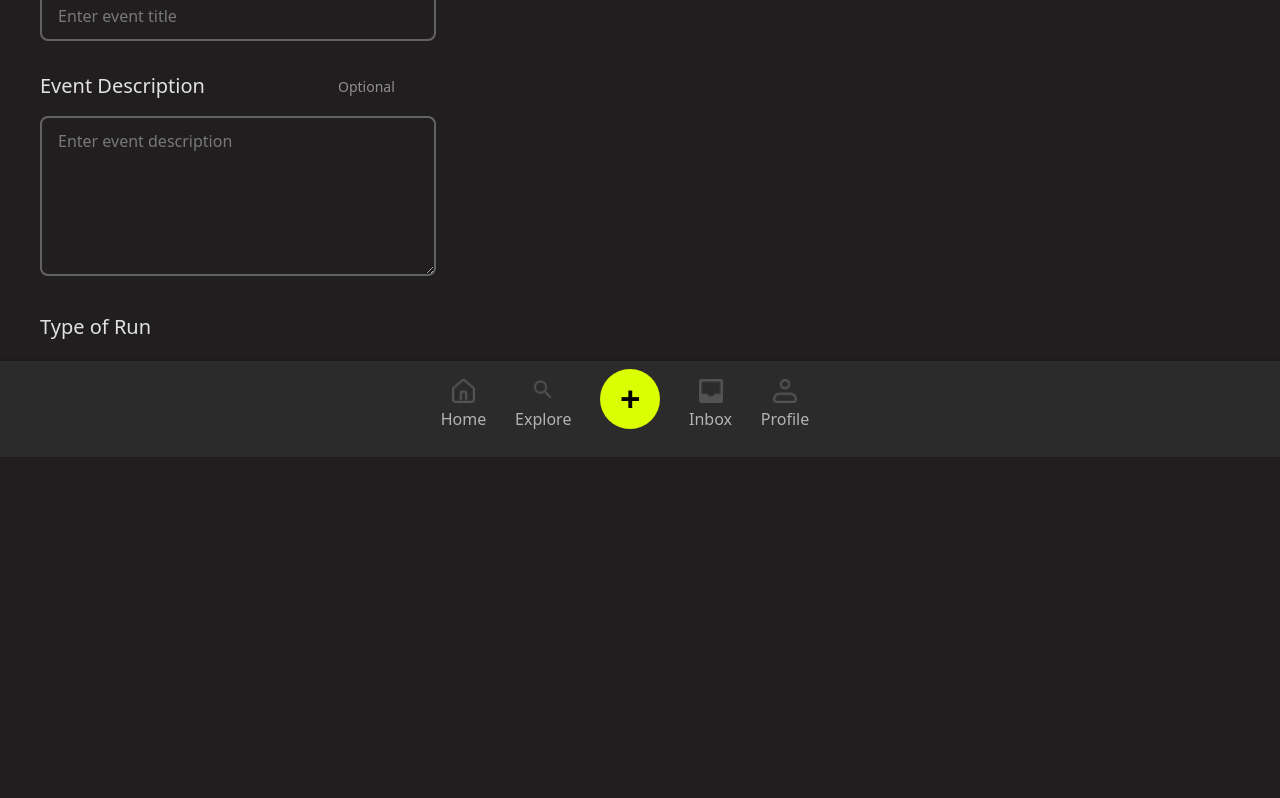
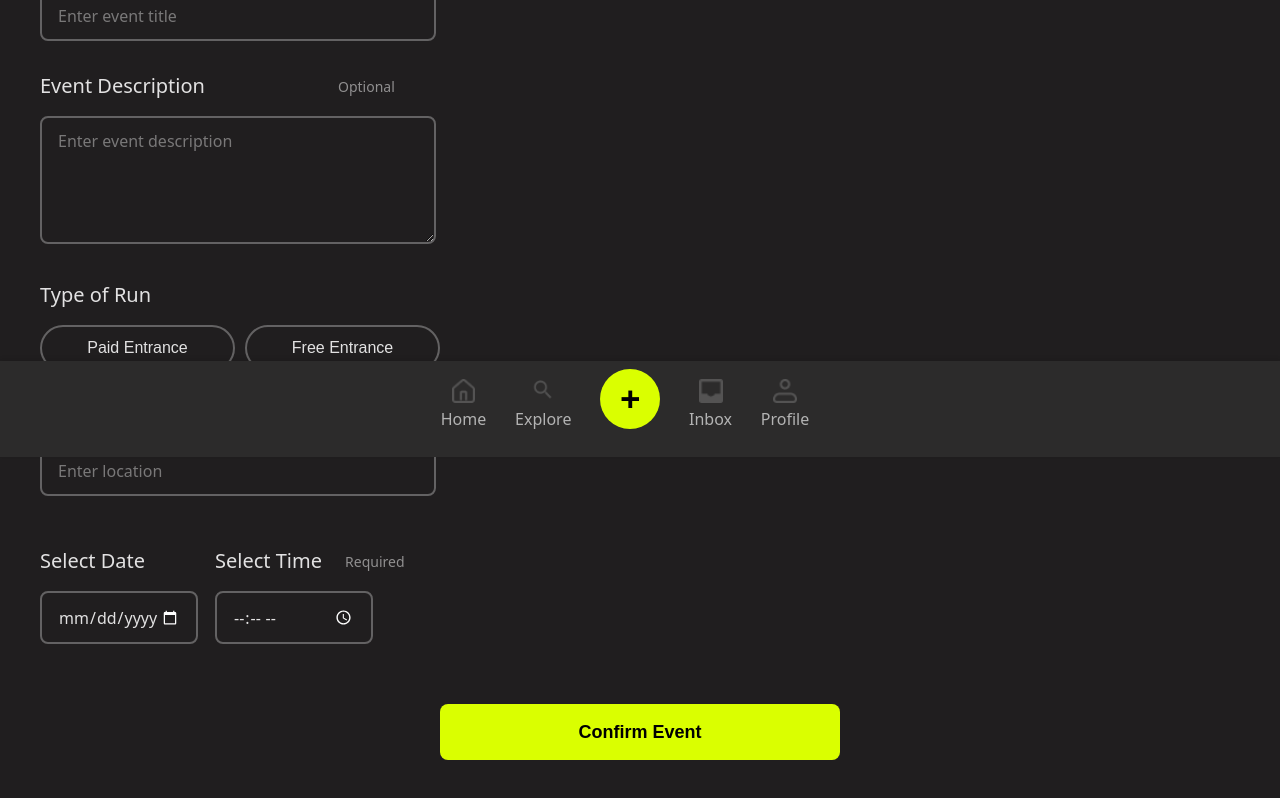
Before and after one commit to RichardHoleva/WebApp2025, a React (Vite) app in the folder Runder/: page /create-general in a window 1280 px wide. Shown: the part 348-1146 px from the top of the page. Before the commit the page ends 800 px from the top, so only its background shows below. Built offline with nearby package versions, Linux system fonts and the light colour scheme; no server answers; sample sign-in values are in the browser's storage.

Commit message:
Refactor Entrance component and styles; update CreateGeneral page layout and functionality

```diff
--- a/Runder/src/components/Entrance.jsx
+++ b/Runder/src/components/Entrance.jsx
@@ -14,7 +14,6 @@ const Entrance = () => {
 
   return (
     <div className="entrance-container">
-      <h2>Select Entrance Type</h2>
       <div className="button-group">
         <button
           className={`entrance-btn ${entranceType === 'paid' ? 'active' : ''}`}
--- a/Runder/src/index.css
+++ b/Runder/src/index.css
@@ -19,11 +19,12 @@
 
 body {
   margin: 0;
-  align-items: center;      /* vertical center */
-  justify-content: center;  /* horizontal center */
+
   min-width: 320px;
   min-height: 100vh;
+  height: auto;
   background-color: var(--background-color);
+  overflow-y: auto;
 }
 
 h1 {
@@ -32,14 +33,13 @@ h1 {
 }
 
 button {
-  border-radius: 20px;
+  border-radius: 32px;
   padding: 0.6em 1.2em;
   font-size: 1em;
   font-weight: 500;
-  font-family: inherit;
   background-color: #DAFF00;
-  cursor: pointer;
   color: #201E1F;
+  border: none;
 }
 button:hover {
   border-color:none;
--- a/Runder/src/pages/Create-General.jsx
+++ b/Runder/src/pages/Create-General.jsx
@@ -1,4 +1,5 @@
 import React, { useState } from "react";
+import { useNavigate } from 'react-router-dom';
 import NavBar from '../components/NavBar.jsx';
 import ProgressBar from "../components/ProgressBar.jsx";
 import "../styles/generalinfo.css";
@@ -7,18 +8,27 @@ import InputField from "../components/inputField.jsx";
 import Entrance from "../components/Entrance.jsx";
 
 export default function CreateGeneral() {
+  const navigate = useNavigate();
   const [typeOfRun, setTypeOfRun] = useState("free");
 
+  const handleClose = () => {
+    navigate('/dashboard');
+  };
+
+  const handleConfirm = () => {
+    // Add your event creation logic here
+    console.log('Event confirmed');
+    navigate('/dashboard'); // or wherever you want to navigate after confirmation
+  };
+
   return (
-    <>
+    <div className="create-general-page">
       <NavBar />
       <ProgressBar />
-
       <div className="create-general-container">
         <div className="header">
           <h2>General Information</h2>
-          <button className="close-btn">×</button>
-
+          <button className="close-btn" onClick={handleClose}>×</button>
         </div>
         <AddImage />
         <div className="section-header">
@@ -26,9 +36,8 @@ export default function CreateGeneral() {
           <span className="required-badge">Required</span>
         </div>
         <InputField
-        placeholder="Enter event title"
-        multiline={false}
-        rows={3}/>
+          placeholder="Enter event title"
+        />
         <div className="section-header-description">
           <h3 className="section-title">Event Description</h3>
           <span className="required-badge">Optional</span>
@@ -36,14 +45,50 @@ export default function CreateGeneral() {
         <InputField
           placeholder="Enter event description"
           multiline={true}
-          rows={6}
+          rows={4}
         />
         <div className="section-header-description">
           <h3 className="section-title">Type of Run</h3>
         </div>
-
-
+          <Entrance/>
+         <div className="section-header">
+          <h3 className="section-title">Location</h3>
+          <span className="required-badge">Required</span>
+        </div>
+        <InputField
+          placeholder="Enter location"
+          multiline={false}
+          rows={3}
+        />
+        <div className="date-time-container">
+          <div className="date-time-field">
+            <div className="section-header">
+              <h3 className="section-title">Select Date</h3>
+              <span className="required-badge">Required</span>
+            </div>
+            <InputField
+              placeholder="Choose date"
+              multiline={false}
+              rows={3}
+              type="date"
+            />
+          </div>
+          <div className="date-time-field">
+            <div className="section-header">
+              <h3 className="section-title">Select Time</h3>
+            </div>
+            <InputField
+              placeholder="Choose time"
+              multiline={false}
+              rows={3}
+              type="time"
+            />
+          </div>
+        </div>
+        <button className="confirm-btn" onClick={handleConfirm}>
+          Confirm Event
+        </button>
       </div>
-    </>
+    </div>
   );
 }
--- a/Runder/src/pages/Dashboard.jsx
+++ b/Runder/src/pages/Dashboard.jsx
@@ -44,14 +44,6 @@ export default function Dashboard() {
                 onJoinEvent={() => console.log("Joined Urban Steps Challenge")}
               />
 
-              <EventCard
-                title="Urban Steps Challenge"
-                location="Aarhus City Hall Square"
-                date={{ month: "NOV", day: "12" }}
-                imageUrl={runnerImage}
-                onJoinEvent={() => console.log("Joined Urban Steps Challenge")}
-              />
-
 
 
             </div>
--- a/Runder/src/styles/dashboard.css
+++ b/Runder/src/styles/dashboard.css
@@ -4,8 +4,8 @@
 
 }
 .dashboard {
-  padding: 20px;
   min-height: 100vh;
+  padding: 1rem 1rem 1rem;
 }
 
 .dashboard-container {
--- a/Runder/src/styles/entrance.css
+++ b/Runder/src/styles/entrance.css
@@ -1,7 +1,7 @@
 .entrance-container {
   max-width: 400px;
-  margin: 20px auto;
-  padding: 20px;
+  margin: 0;
+  padding: 0;
 }
 
 .entrance-container h2 {
@@ -19,21 +19,23 @@
   flex: 1;
   padding: 12px 20px;
   font-size: 16px;
-  border: 2px solid #007bff;
-  background-color: white;
-  color: #007bff;
-  border-radius: 5px;
+  border: 2px solid rgba(255, 255, 255, 0.3);
+  background-color: transparent;
+  color: rgba(255, 255, 255, 0.87);
+  border-radius: 32px;
   cursor: pointer;
   transition: all 0.3s ease;
 }
 
 .entrance-btn:hover {
-  background-color: #f0f8ff;
+  border-color: #DAFF00;
+  background-color: rgba(218, 255, 0, 0.1);
 }
 
 .entrance-btn.active {
-  background-color: #007bff;
-  color: white;
+  background-color: #DAFF00;
+  color: #201E1F;
+  border-color: #DAFF00;
 }
 
 .price-input-container {
@@ -46,19 +48,22 @@
 
 .price-input-container label {
   font-weight: 500;
+  color: rgba(255, 255, 255, 0.87);
 }
 
 .price-input-container input {
   padding: 10px;
-  border: 1px solid #ccc;
-  border-radius: 5px;
+  border: 2px solid rgba(255, 255, 255, 0.3);
+  border-radius: 8px;
   font-size: 14px;
+  background-color: transparent;
+  color: rgba(255, 255, 255, 0.87);
 }
 
 .price-input-container input:focus {
+  border-color: #DAFF00;
+  background-color: rgba(218, 255, 0, 0.05);
   outline: none;
-  border-color: #007bff;
-  box-shadow: 0 0 0 2px rgba(0, 123, 255, 0.1);
 }
 
 @keyframes slideDown {
--- a/Runder/src/styles/event-card.css
+++ b/Runder/src/styles/event-card.css
@@ -89,25 +89,11 @@
   margin: 2px 0;
 }
 
-.dashboard {
-  min-height: 100vh;
-  padding: 2rem;
-}
 
-.dashboard-container {
-  max-width: 700px;
-  margin: 0 auto;
-}
-
-.dashboard-title {
-  font-size: 2.5rem;
-  font-weight: bold;
-  margin-bottom: 2rem;
-  text-align: left;
-}
 
 .events-list {
   display: flex;
   flex-direction: column;
-  gap: 1.5rem;
+  gap: 20px;
+  padding-bottom: 5.5rem;
 }
--- a/Runder/src/styles/generalinfo.css
+++ b/Runder/src/styles/generalinfo.css
@@ -2,11 +2,17 @@
   background-image: none;
 }
 
+.create-general-page {
+  min-height: 100vh;
+  height: auto;
+  overflow-y: auto;
+}
 
 .create-general-container {
   max-width: 1200px;
   margin: 0 auto;
   padding: 0 20px;
+  padding-bottom: 100px;
 }
 
 .header {
@@ -38,6 +44,9 @@
   justify-content: center;
   line-height: 1;
 }
+.close-btn:focus {
+  outline: none;
+}
 
 .section-header {
   display: flex;
@@ -66,3 +75,40 @@
   font-weight: 400;
   color: rgba(255, 255, 255, 0.5);
 }
+
+.date-time-container {
+  display: flex;
+  gap: 40px;
+  width: 100%;
+}
+
+.date-time-field {
+  flex: 0 0 135px;
+  max-width: 135px;
+}
+
+.date-time-field .input-field {
+  height: 25px;
+}
+
+.confirm-btn {
+  width: 100%;
+  max-width: 400px;
+  height: 56px;
+  margin: 40px auto 0;
+  display: block;
+  background-color: #DAFF00;
+  color: #000;
+  border: none;
+  border-radius: 8px;
+  font-size: 18px;
+  font-weight: 600;
+  cursor: pointer;
+  transition: background-color 0.3s ease;
+}
+
+
+
+.confirm-btn:active {
+  transform: scale(0.98);
+}
```
Also changed, not shown: Runder/src/components/Entry.jsx (deleted).
